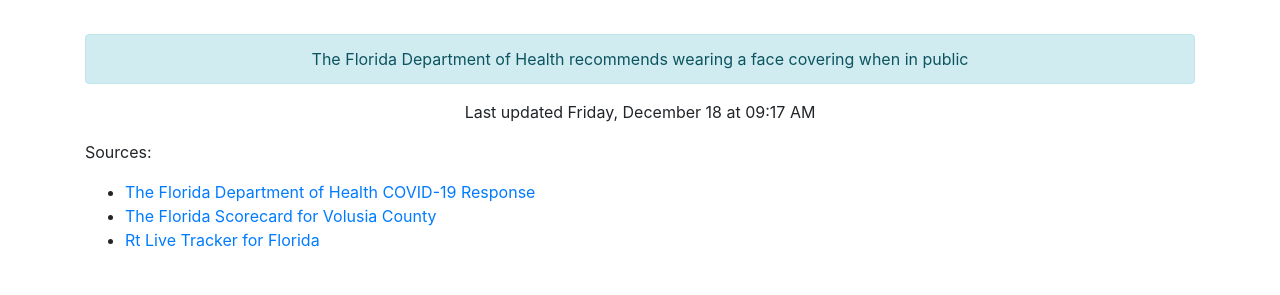
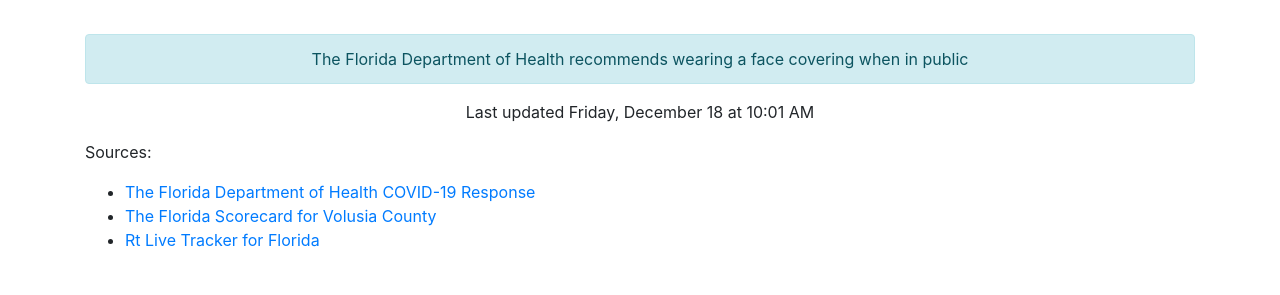
Before and after one commit to thinkjson/timeforchurch, a Jekyll site: the page built from index.md, in a window 1280 px wide. Shown: the part 586-881 px from the top of the page. Built offline with Jekyll 4.4.1, drawn with Linux system fonts in a browser that asks for light colours; our own code applies the rules of GitHub Pages for plain Markdown files.

Commit message:
Update data.html

```diff
--- a/_includes/data.html
+++ b/_includes/data.html
@@ -10,4 +10,4 @@
     <div class="outcome text-success">YES</div>
     <div class="alert alert-info" role="alert">The Florida Department of Health recommends wearing a face covering when in public</div>
 
-    <p>Last updated Friday, December 18 at 09:17 AM</p>
+    <p>Last updated Friday, December 18 at 10:01 AM</p>
```
